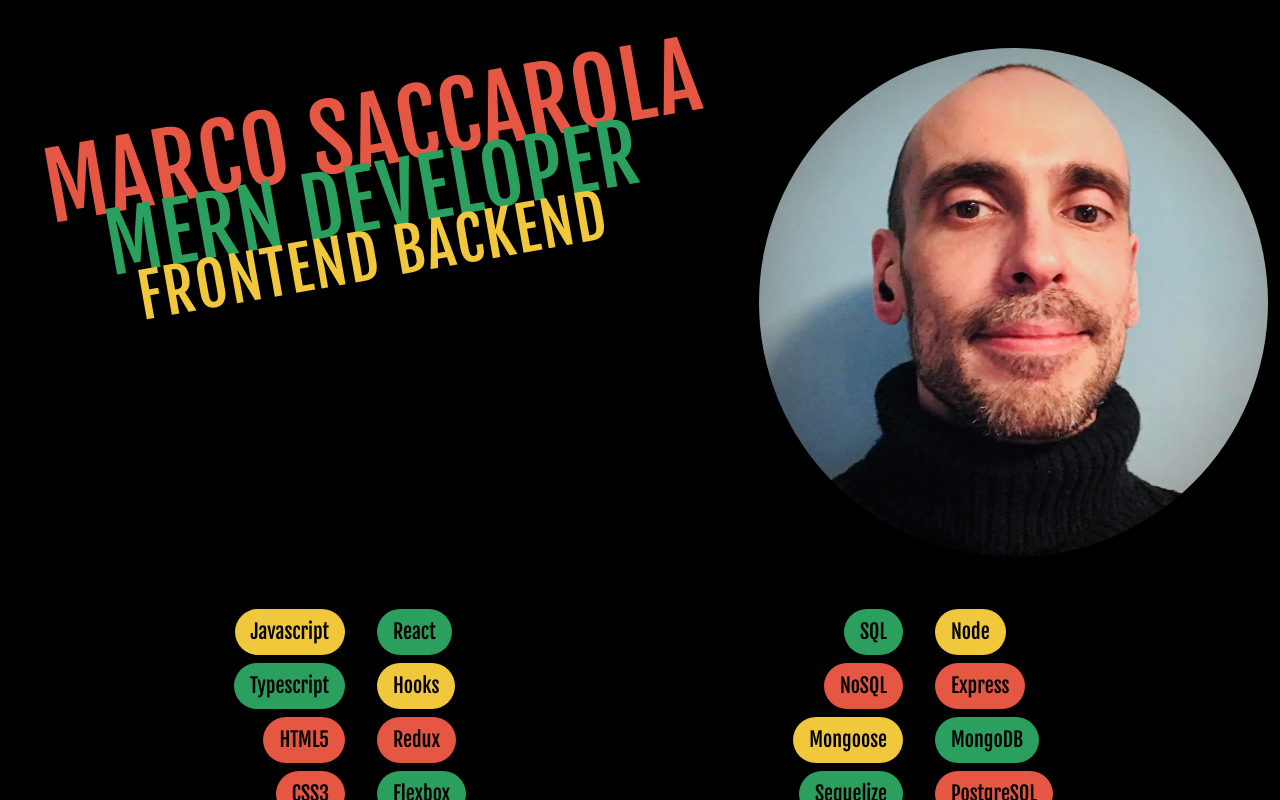
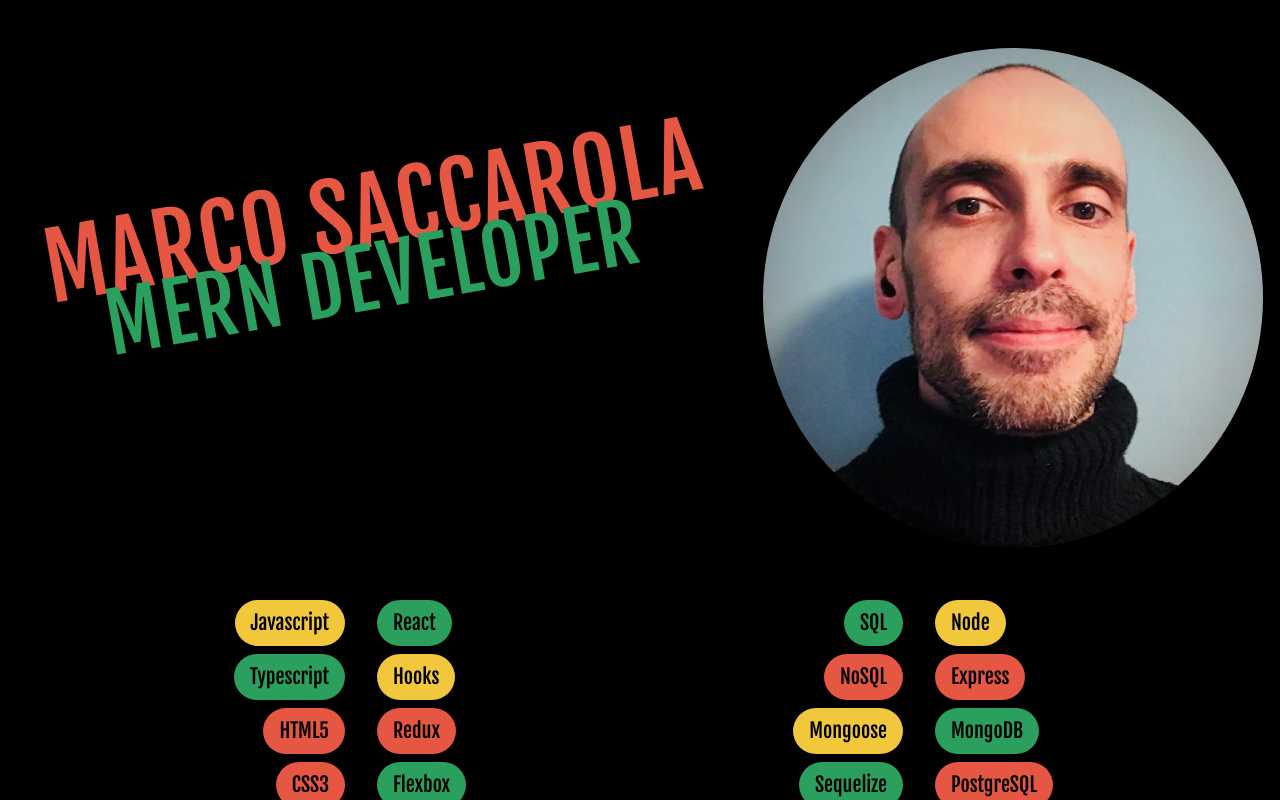
Before and after one commit to marcosaccarola/Portfolio, a React (Create React App) app: page / in a window 1280 px wide. Shown: the top 800 px of the page. Built offline with nearby package versions, Linux system fonts and the light colour scheme.

Commit message:
Debug header

```diff
--- a/src/components/600-Body.jsx
+++ b/src/components/600-Body.jsx
@@ -21,8 +21,8 @@ const Body=()=>{
                     <img
                         alt=""
                         src={avatar}
-                        width="600"
-                        height="600"
+                        width="500"
+                        height="500"
                         className="d-inline-block align-top rounded-circle img-fluid"
                     />
                 </Col>
--- a/src/components/690-Name.jsx
+++ b/src/components/690-Name.jsx
@@ -4,16 +4,16 @@ import {Container,Row,Col, Button} from 'react-bootstrap'
 const Name=()=>{
 
     return(
-        <Container fluid className='my-5'>
+        <Container fluid className='my-5 h-25 rounded'>
             <Row>
                 <Col md={12} className='text-end'>
                     {/* <Button className='rounded-pill px-5 pb-2 bg-black border-0'> */}
 
-                    <section class="title-container my-5 mx-auto ">
+                    <section class="title-container my-5 mx-auto">
                         <h1>
                             <span class="title">Marco Saccarola</span>
                             <span class="title">MERN Developer</span>
-                            <span class="title">Frontend Backend</span>
+                            {/* <span class="title">Frontend Backend</span> */}
                         </h1>
                     </section>
                     {/* </Button> */}
--- a/src/components/999-style.scss
+++ b/src/components/999-style.scss
@@ -40,19 +40,20 @@ h1 {
   transform: translateX(-50%) rotate(-10deg);
   display: block;
   float: left;
+  top: 10vh;
   left: 50%;
   position: relative;
 
-  span {
-    transform: skew(-10deg);
-    display: block;
-    float: left;
-    text-shadow: $shadow 1px 1px, $shadow 2px 2px, $shadow 3px 3px,
-      $shadow 4px 4px, $shadow 5px 5px, $shadow 6px 6px;
-    min-width: 10px;
-    min-height: 10px;
-    position: relative;
-  }
+  // span {
+  //   transform: skew(-10deg);
+  //   display: block;
+  //   float: left;
+  //   text-shadow: $shadow 1px 1px, $shadow 2px 2px, $shadow 3px 3px,
+  //     $shadow 4px 4px, $shadow 5px 5px, $shadow 6px 6px;
+  //   min-width: 10px;
+  //   min-height: 10px;
+  //   position: relative;
+  // }
 }
 
 .title {
@@ -84,6 +85,10 @@ h1 {
   background: $green;
 }
 .btn-yellow {
+  color: black;
+  background: $yellow;
+}
+.bg-yellow {
   color: black;
   background: $yellow;
 }
```
